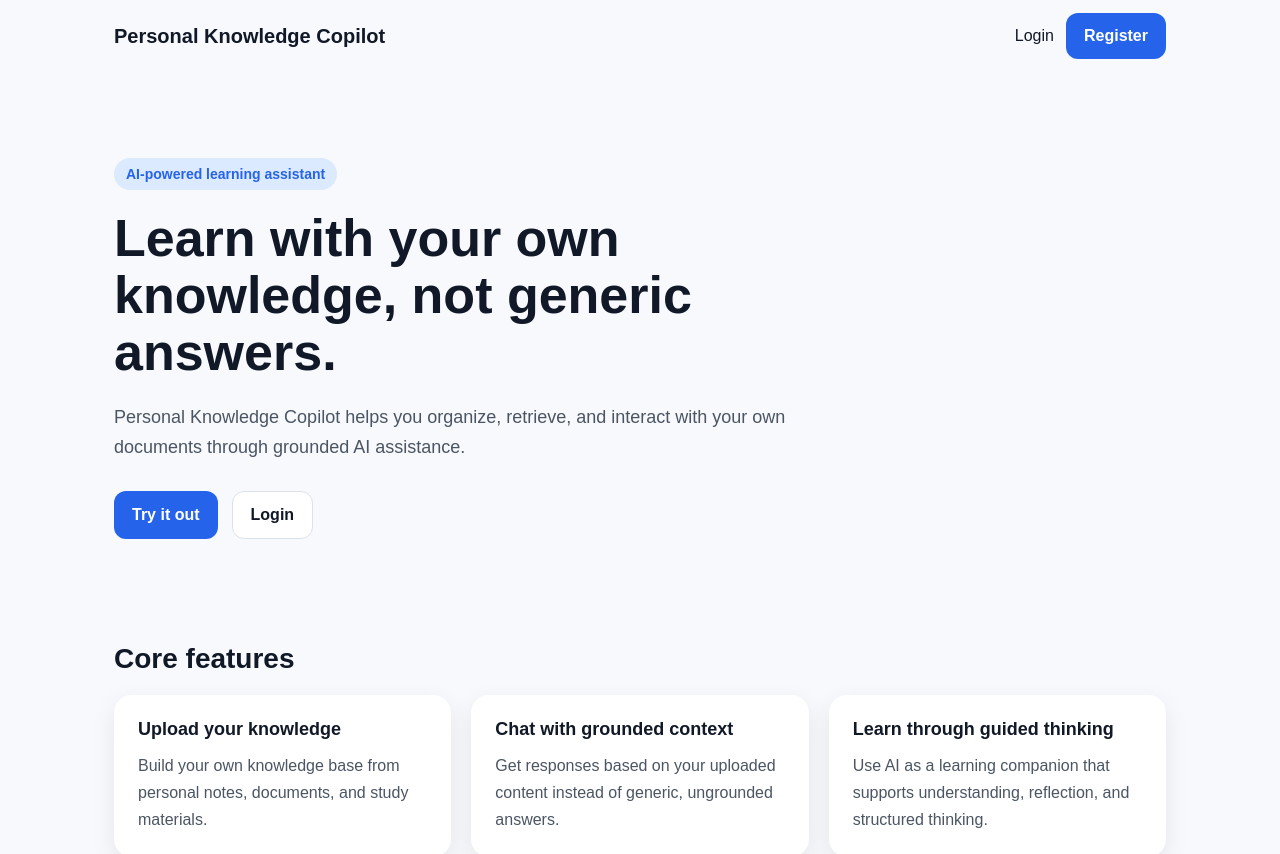
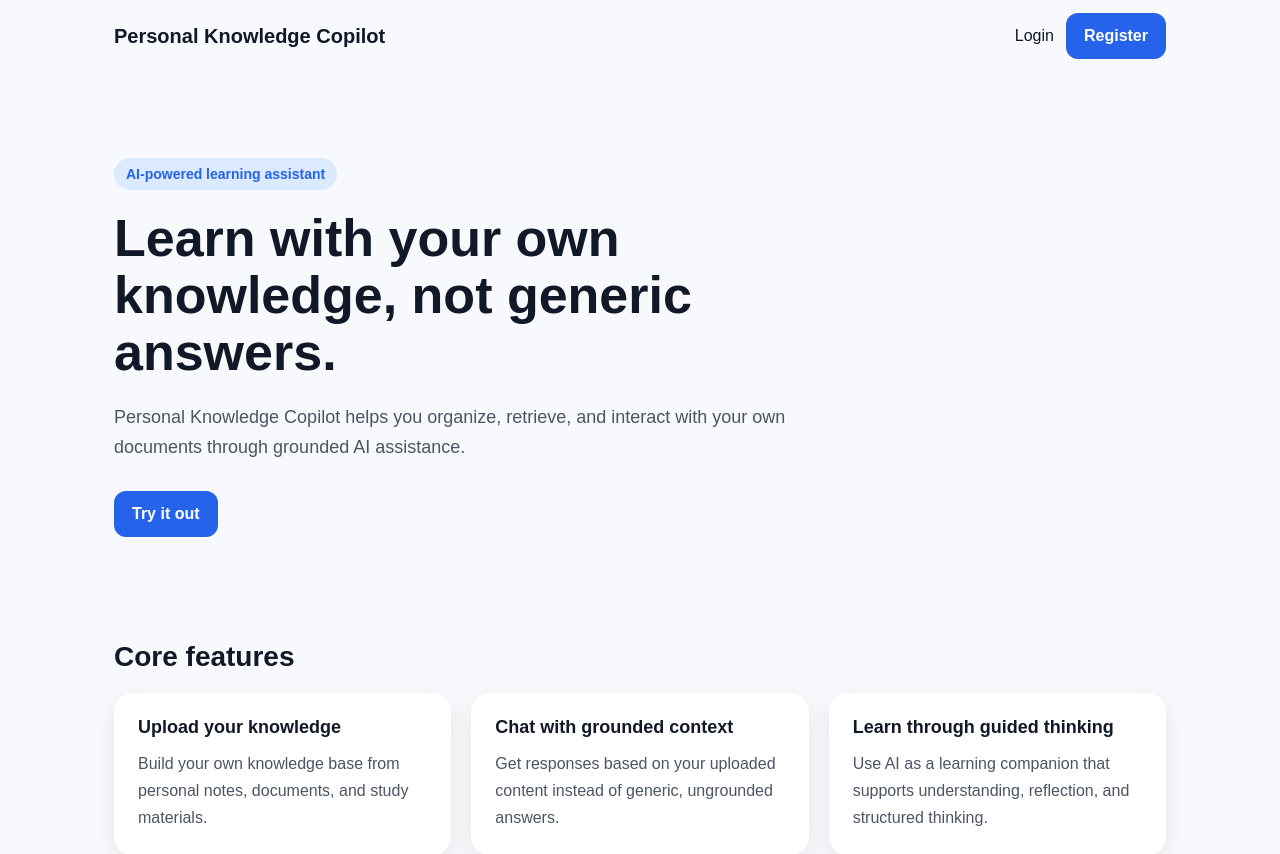
Before and after one commit to Lunac1a/Asteria, a Next.js app in the folder frontend/: page / in a window 1280 px wide. Shown: the top 854 px of the page. Built offline with nearby package versions, Linux system fonts and the light colour scheme.

Commit message:
Remove login link from landing page for a cleaner UI

```diff
--- a/frontend/app/page.tsx
+++ b/frontend/app/page.tsx
@@ -31,9 +31,6 @@ export default function LandingPage() {
             <div className="hero-actions">
               <Link href="/register" className="btn btn-primary">
                 Try it out
-              </Link>
-              <Link href="/login" className="btn btn-secondary">
-                Login
               </Link>
             </div>
           </div>
```
